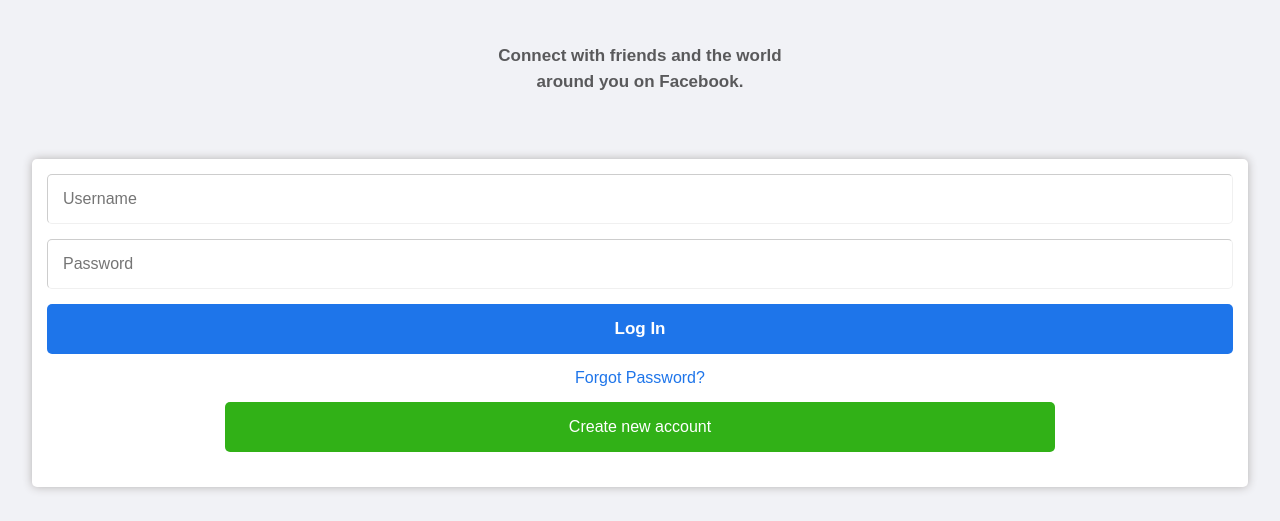
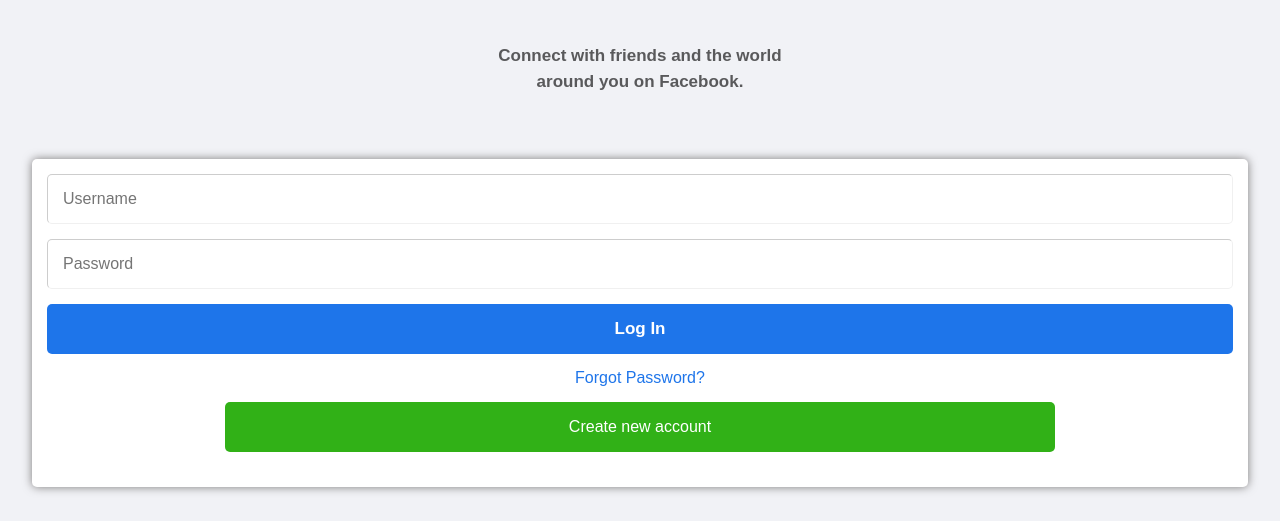
Before and after one commit to jamesgayflor/JS, a plain HTML site: page facebook.htm in a window 1280 px wide. Shown: the part 279-800 px from the top of the page. Drawn offline with Linux system fonts and the light colour scheme; a web font is replaced by a local one.

Commit message:
first.commit

```diff
--- a/style.css
+++ b/style.css
@@ -75,7 +75,7 @@
 padding-right: 15px;
 padding-left: 15px;
 padding-bottom: 20px;
-box-shadow: 0 0 10px rgb(180, 177, 177);
+box-shadow: 0 0 10px rgb(124, 122, 122);
 border-radius: 5px;
 
 }
```
Also changed, not shown: info.txt (added).
